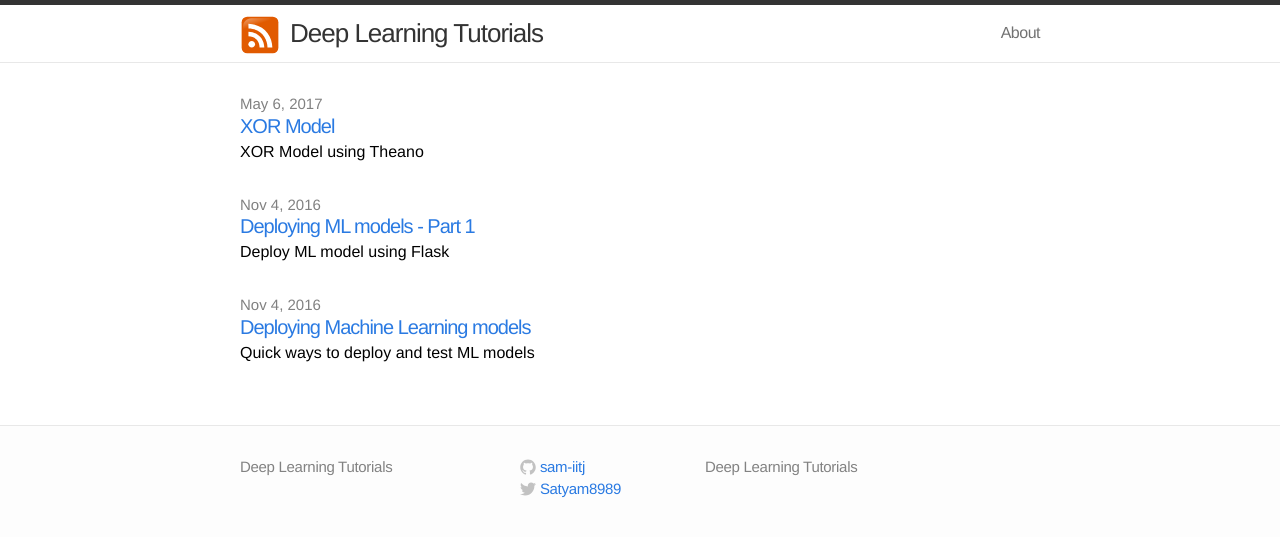
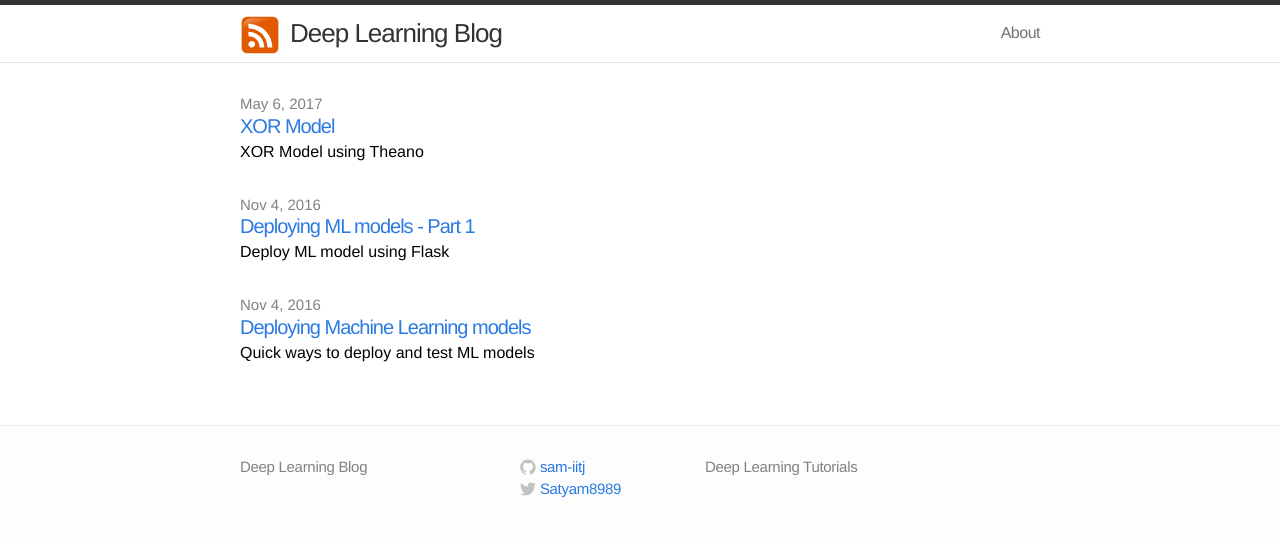
Before and after one commit to sam-iitj/sam-iitj.github.io, a Jekyll site: the page built from index.html, in a window 1280 px wide. Shown: the top 537 px of the page. Built offline with Jekyll 4.4.1, drawn with Linux system fonts in a browser that asks for light colours.

```diff
--- a/_config.yml
+++ b/_config.yml
@@ -1,5 +1,5 @@
 # Site settings
-title: Deep Learning Tutorials
+title: Deep Learning Blog
 email:
 description: "Deep Learning Tutorials"
 baseurl: ""
```
